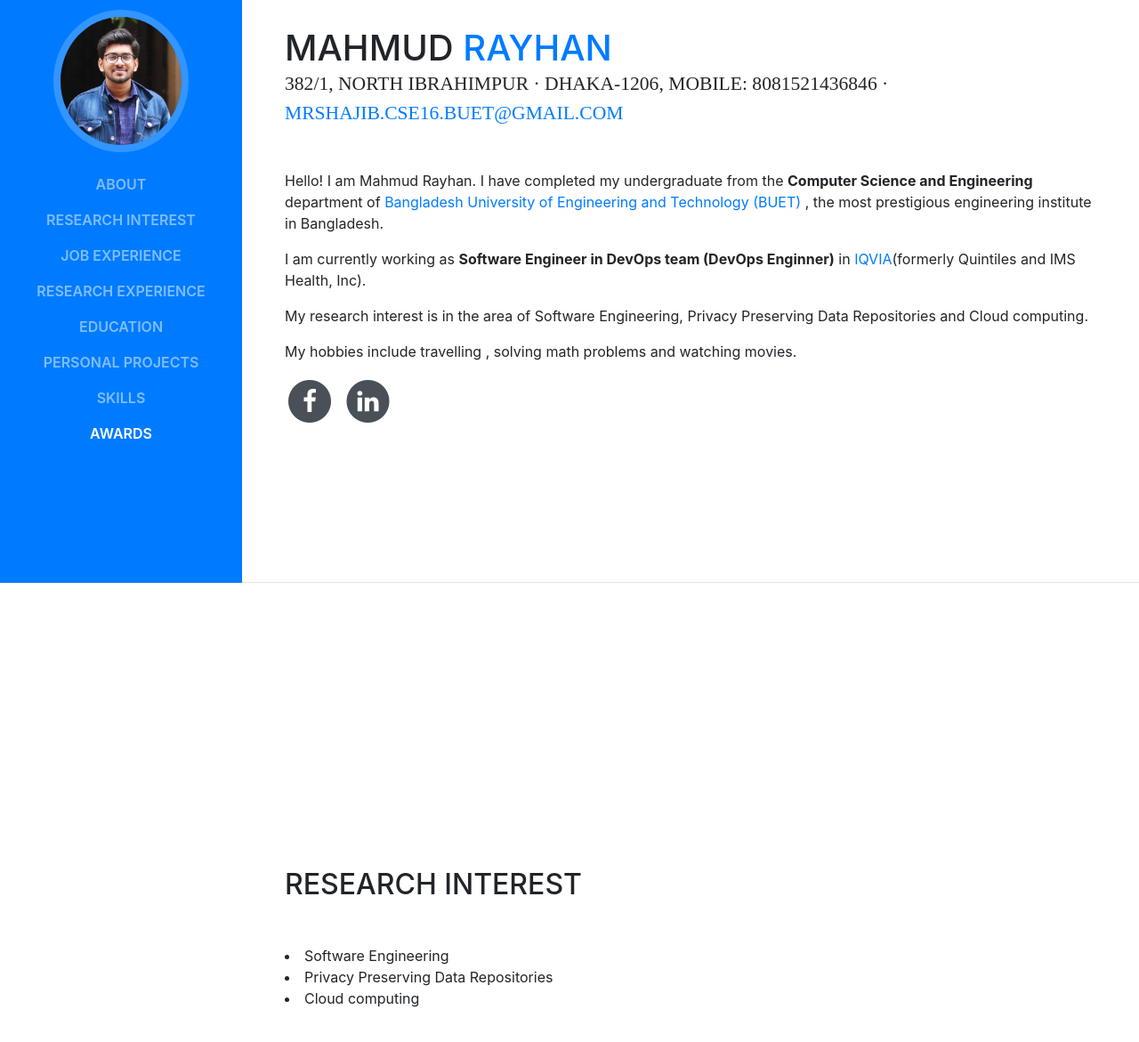
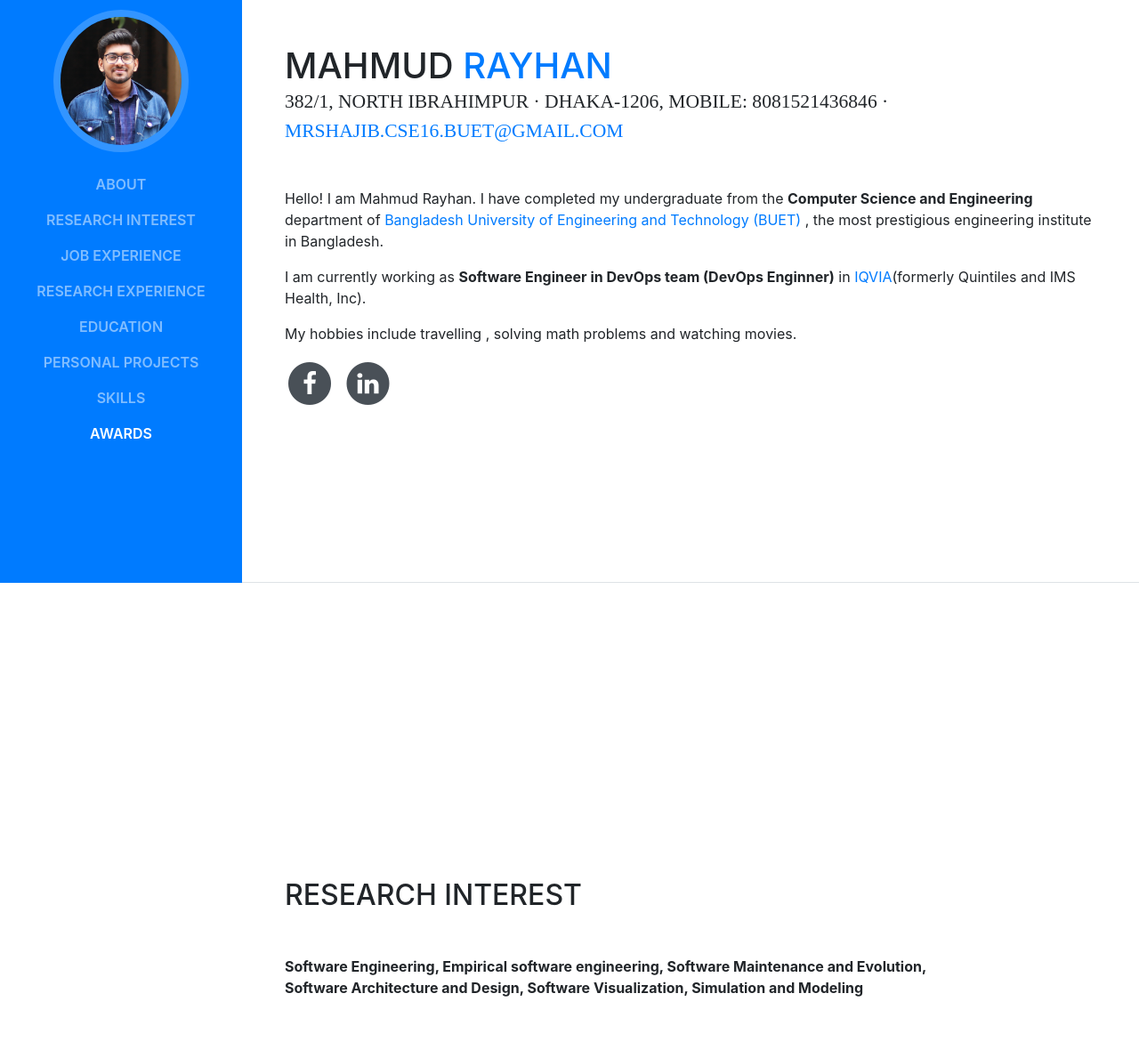
Before and after one commit to mahmudRayhan/mahmud_rayhan_portfolio, a website with bundled scripts: page index.html in a window 1280 px wide. Shown: the part 145-1316 px from the top of the page at 89% size. Built offline with nearby package versions, Linux system fonts and the light colour scheme; a web font is replaced by a local one.

Commit message:
small update

```diff
--- a/index.html
+++ b/index.html
@@ -90,7 +90,7 @@
              </p>
 
               <!-- my undergrad thesis under Dr. Monon Mahboob's supervision. The thesis title is "Atomic-scale Perspective of Mechanical Properties and Failure Behavior of Monocrystalline and Nanocrystalline Ti3C2 MXene." -->
-              <p>My research interest is in the area of Software Engineering, Privacy Preserving Data Repositories and Cloud computing.</p>
+              <!--<p>My research interest is in the area of Software Engineering, Privacy Preserving Data Repositories and Cloud computing.</p> -->
 
               <p>My hobbies include travelling , solving math problems and watching movies.</p>
 
@@ -135,6 +135,8 @@
       <section class="resume-section p-3 p-lg-5 d-flex flex-column" id="interests">
         <div class="my-auto">
           <h2 class="mb-5">Research Interest</h2>
+
+          <!--
           <ui>
             <li >
               Software Engineering
@@ -146,8 +148,9 @@
               Cloud computing
             </li>
           </ui>
-          	<!-- Empirical software engineering,Software Maintenance and Evolution,Software Architecture and Design-->
-
+          -->
+            <b>Software Engineering, Empirical software engineering, Software Maintenance and Evolution,<br>
+              Software Architecture and Design, Software Visualization, Simulation and Modeling</b>
 
         </div>
       </section>
```
